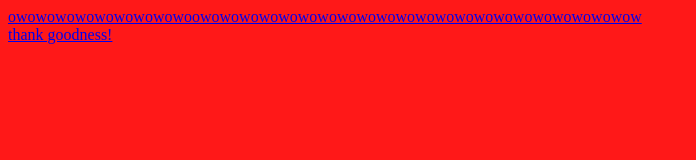
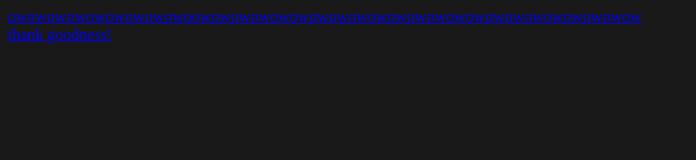
Before and after one commit to elinyyy/Friday-Advil-s, a plain HTML site: page Index.html in a window 1280 px wide. Shown: the whole page, without its empty margins (0-696 px from the left). Drawn offline with Linux system fonts and the light colour scheme.

Commit message:
Update style.css

```diff
--- a/style.css
+++ b/style.css
@@ -1,5 +1,5 @@
 *{
-    background-color: rgb(255, 24, 24);
+    background-color: rgb(24, 24, 24);
 }
 
 p {
```
